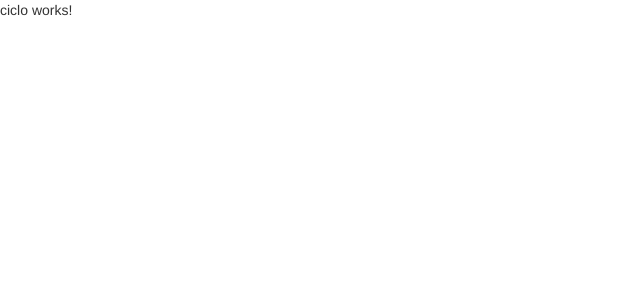
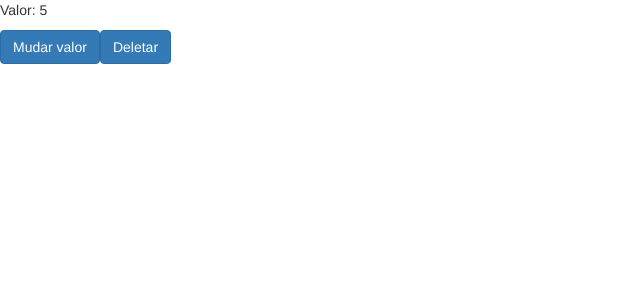
Before and after one commit to iarlenaquiles/data-binding-angular2, an Angular app: page / in a window 1280 px wide. Shown: the top 300 px of the page, without its empty margins (0-640 px from the left). Built offline with nearby package versions, Linux system fonts and the light colour scheme.

Commit message:
Trabalhando com o ciclo de vida do componente e a diretiva ngIf

```diff
--- a/src/app/app.component.html
+++ b/src/app/app.component.html
@@ -1,2 +1,5 @@
  <!-- <app-data-binding></app-data-binding>  -->
- <app-ciclo></app-ciclo>
+ <app-ciclo [valorInicial]="valor" *ngIf="!deletarCiclo"></app-ciclo>
+
+<button (click)="mudarValor()" class="btn btn-primary">Mudar valor</button>
+<button (click)="destruirCiclo()" class="btn btn-primary">Deletar</button>
--- a/src/app/app.component.ts
+++ b/src/app/app.component.ts
@@ -6,5 +6,15 @@
   styleUrls: ['./app.component.css']
 })
 export class AppComponent {
-  title = 'app';
+  valor: number = 5;
+
+  deletarCiclo: boolean = false;
+
+  mudarValor(){
+    this.valor++;
+  }
+
+  destruirCiclo(){
+    this.deletarCiclo = true;
+  }
 }
--- a/src/app/ciclo/ciclo.component.html
+++ b/src/app/ciclo/ciclo.component.html
@@ -1,3 +1,3 @@
 <p>
-  ciclo works!
+  Valor: {{ valorInicial }}
 </p>
--- a/src/app/ciclo/ciclo.component.ts
+++ b/src/app/ciclo/ciclo.component.ts
@@ -1,4 +1,4 @@
-import { Component, OnInit } from '@angular/core';
+import { Component, OnInit, Input } from '@angular/core';
 import { OnChanges, DoCheck, AfterContentChecked, AfterContentInit, AfterViewChecked, AfterViewInit, OnDestroy } from '@angular/core/src/metadata/lifecycle_hooks';
 
 @Component({
@@ -7,6 +7,8 @@
   styleUrls: ['./ciclo.component.css']
 })
 export class CicloComponent implements OnInit, OnChanges, DoCheck, AfterContentChecked, AfterContentInit, AfterViewChecked, AfterViewInit, OnDestroy {
+
+  @Input() valorInicial: number = 10;
 
   constructor() {
     this.log('constructor');
```
